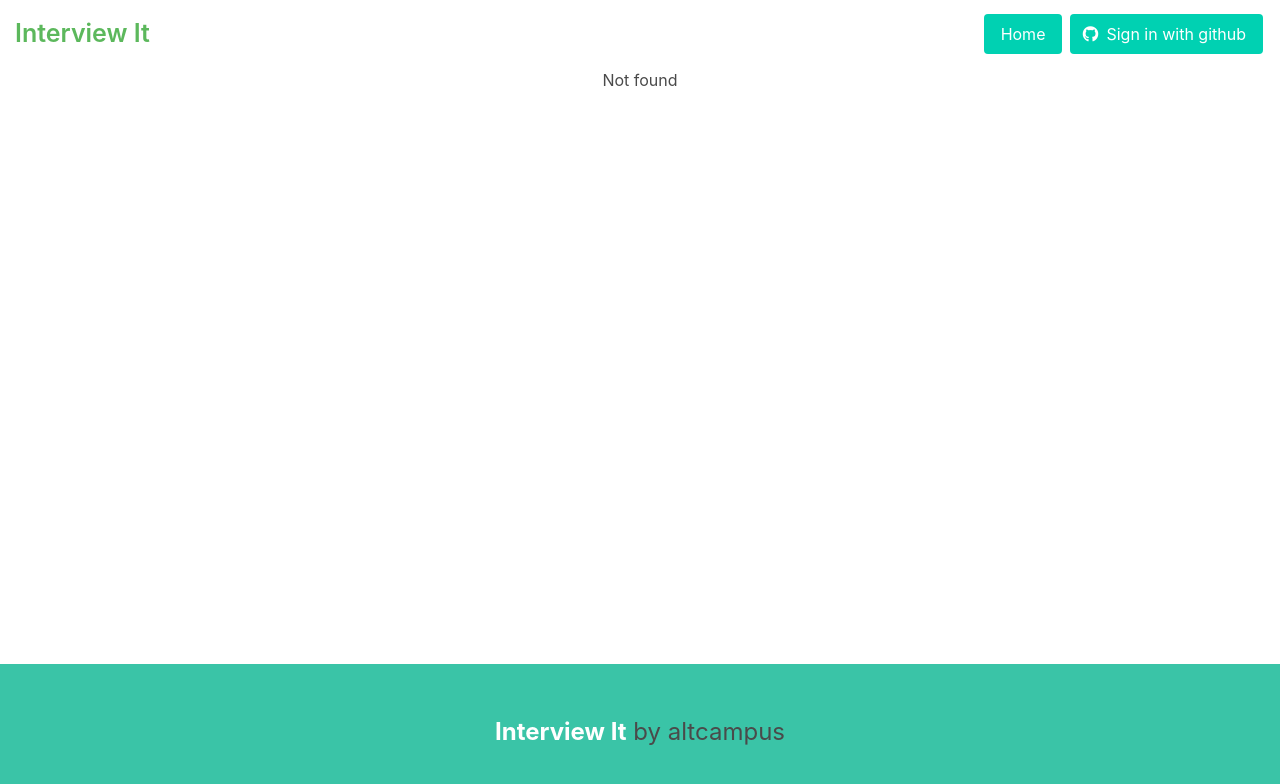
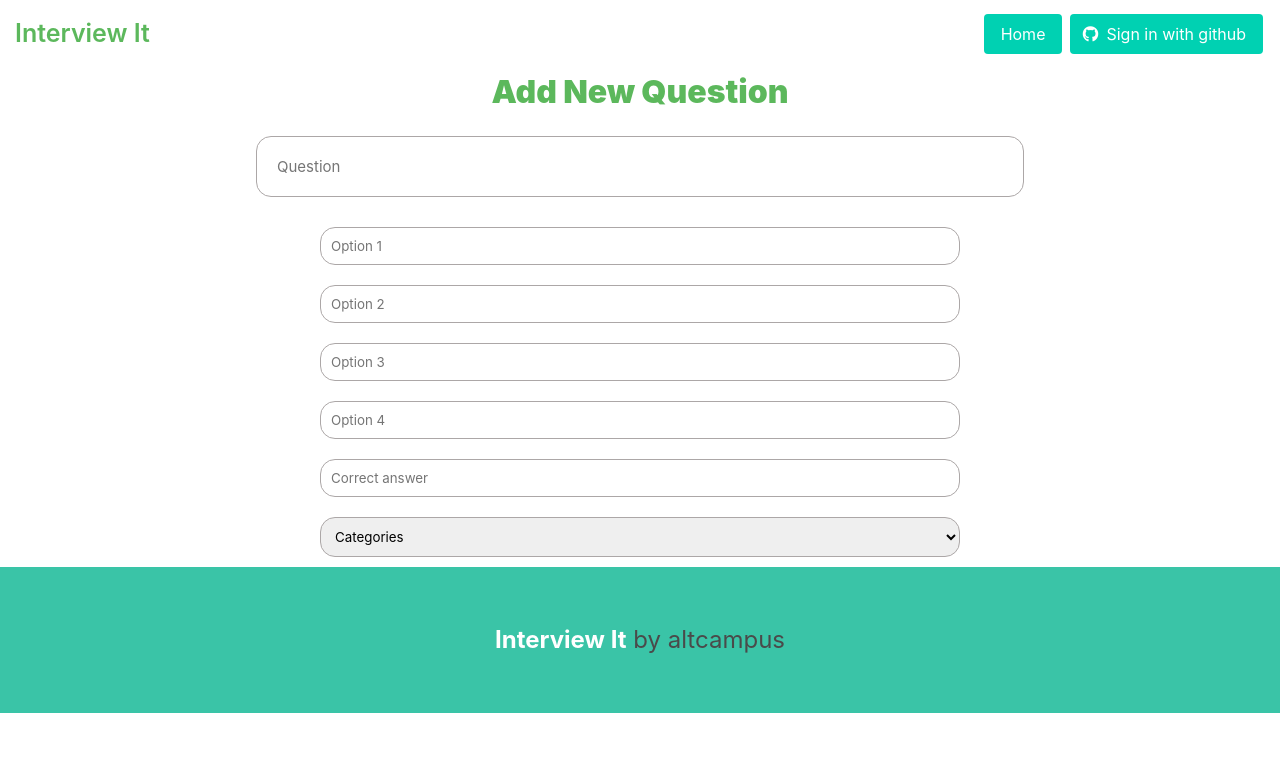
Before and after one commit to BadBrahmin/hackathon-quiz, a React (Create React App) app: page /admin/addnew in a window 1280 px wide. Before the commit this address had no page. Shown: the top 784 px of the page. Built offline with nearby package versions, Linux system fonts and the light colour scheme.

Commit message:
add admin-question tab

```diff
--- a/package.json
+++ b/package.json
@@ -4,6 +4,7 @@
   "private": true,
   "dependencies": {
     "bulma": "^0.7.5",
+    "node-sass": "^4.12.0",
     "react": "^16.8.6",
     "react-dom": "^16.8.6",
     "react-router-dom": "^5.0.1",
--- a/src/App.js
+++ b/src/App.js
@@ -5,6 +5,7 @@ import SignIn from "./components/SignIn";
 import Nav from "./components/Nav";
 import Home from "./components/Home";
 import Footer from './components/Footer';
+import AddNewQuestion from "./components/AddNewQuestion";
 function App() {
   return (
     <Router>
@@ -13,6 +14,7 @@ function App() {
         <Switch>
           <Route exact path="/" component={Home} />
           <Route path="/signin" component={SignIn} />
+          <Route path="/admin/addnew" component={AddNewQuestion} />
           <Route render={() => <p>Not found</p>} />
         </Switch>
 
--- a/src/App.scss
+++ b/src/App.scss
@@ -5,17 +5,17 @@
 *:after {
   box-sizing: border-box;
 }
-html,
-body {
-  height: 100%;
-  position: relative;
-}
+// html,
+// body {
+//   height: 100%;
+//   position: relative;
+// }
 .App {
   min-height: 100vh; /* will cover the 100% of viewport */
   overflow: hidden;
   display: block;
   position: relative;
-  padding-bottom: 100px; /* height of your footer */
+  // padding-bottom: 100px; /* height of your footer */
   text-align: center;
   text-align: center;
 }
@@ -37,11 +37,12 @@ body {
 }
 
 footer {
-  position: absolute;
+  position: relative;
   bottom: 0;
+  height: 100%;
   width: 100%;
   background-color: #3ac4a7 !important;
-  padding: 0 !important ;
+  padding: 5px !important ;
   .content {
     padding: 0;
     p {
--- /dev/null
+++ b/src/components/AddNewQuestion.js
@@ -0,0 +1,30 @@
+import React from 'react';
+import "../components/AddNewQuestion.scss";
+
+
+
+
+
+function AddNewQuestion(){
+    return (
+        <div>
+            <h1 className="add-question-heading">Add New Question</h1>
+            <form className="flex-column">
+            <input className="form-question" type="text" placeholder="Question"/>
+            <input className="form-option" type="text" placeholder="Option 1"/>
+            <input className="form-option" type="text" placeholder="Option 2"/>
+            <input className="form-option" type="text" placeholder="Option 3"/>
+            <input className="form-option" type="text" placeholder="Option 4"/>
+            <input className="form-option" type="text" placeholder="Correct answer"/>
+            </form>
+            <select className="form-option">
+                <option value="Categories">Categories</option>
+                <option value="frontend">Frontend</option>
+                <option value="backend">Backend</option>
+                <option value="fullstack">Fullstack</option>
+            </select>
+        </div>
+    )
+}
+
+export default AddNewQuestion;
--- /dev/null
+++ b/src/components/AddNewQuestion.scss
@@ -0,0 +1,25 @@
+.flex-column{
+    display: flex;
+    flex-direction: column;
+}
+
+.add-question-heading {
+    color: #5CB85C;
+    font-size: 2rem;
+    font-weight: 900;
+}
+.form-question{
+    font-size: 15px;
+    margin: 20px auto;
+    width: 60%;
+    padding: 20px;
+    border-radius: 15px;
+    border: 1px solid rgb(172, 167, 167);
+}
+.form-option{
+    margin: 10px auto;
+    width: 50%;
+    padding: 10px;
+    border-radius: 15px;
+    border: 1px solid rgb(172, 167, 167);
+}
```
